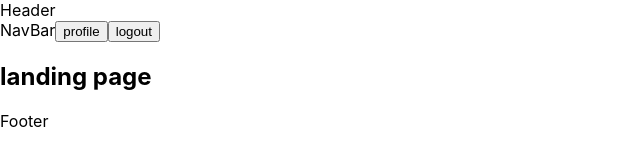
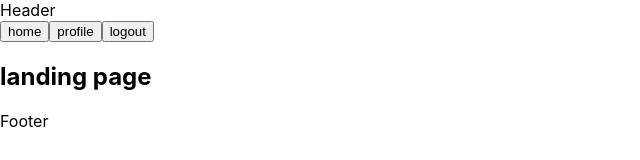
Before and after one commit to bvcage/travel-shepherd, a React (Create React App) app in the folder client/: page /home in a window 1280 px wide. Shown: the top 160 px of the page, without its empty margins (0-640 px from the left). Built offline with nearby package versions, Linux system fonts and the light colour scheme; no server answers; sample sign-in values are in the browser's storage.

Commit message:
add button for home / loading page

```diff
--- a/client/src/components/NavBar.jsx
+++ b/client/src/components/NavBar.jsx
@@ -9,7 +9,8 @@ function NavBar (props) {
    const navigate = useNavigate()
    const username = useSelector(selectUsername)
    return (
-      <nav>NavBar
+      <nav>
+         <button onClick={() => navigate('/home')}>home</button>
          <button onClick={() => navigate(`/home/${username}`)}>profile</button>
          <LogoutBtn />
       </nav>
--- a/client/src/features/user/UserProfile.jsx
+++ b/client/src/features/user/UserProfile.jsx
@@ -11,7 +11,7 @@ function UserProfile (props) {
    const user = useSelector(selectUser)
 
    useEffect(() => {
-      if (!!location.state.user.id) {
+      if (!!location.state && !!location.state.user) {
          dispatch({type: 'user/userUpdated', payload: {...location.state.user}})
       }
    }, [location, dispatch])
```
